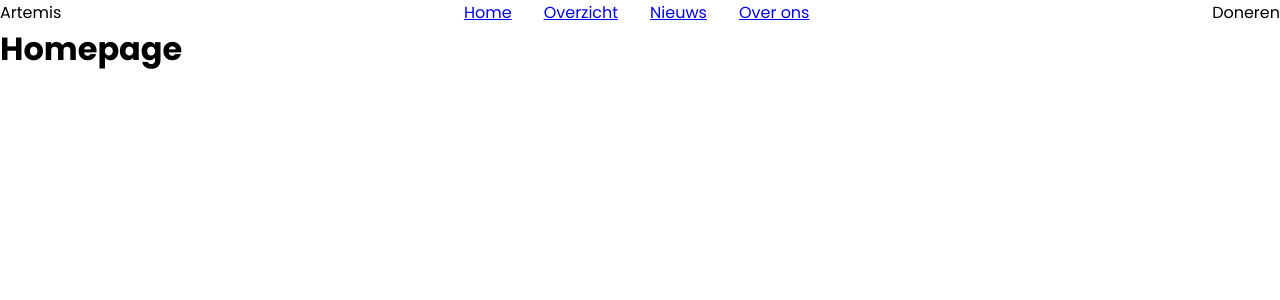
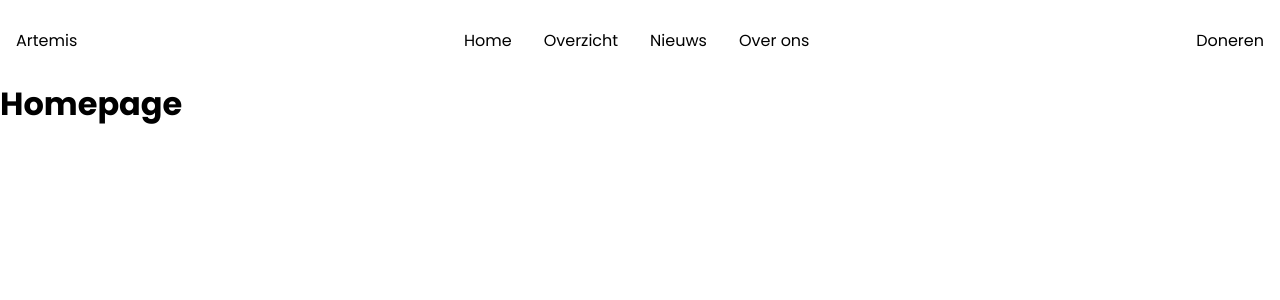
Before and after one commit to Markiesch/Artemis, a Vue app: page / in a window 1280 px wide. Shown: the top 300 px of the page. Built offline with nearby package versions, Linux system fonts and the light colour scheme.

Commit message:
Added scroll variables

```diff
--- a/src/App.vue
+++ b/src/App.vue
@@ -7,13 +7,43 @@
 
 <script setup lang="ts">
 import Navigation from "./components/Navigation.vue";
+
+const root = document.documentElement;
+
+function updateScroll() {
+  const scrollTop = window.scrollY || document.documentElement.scrollTop;
+  root.style.setProperty("--scroll", -scrollTop + "px");
+}
+
+updateScroll();
+window.addEventListener("scroll", updateScroll);
 </script>
 
-<style>
+<style lang="scss">
+:root {
+  --primary-color: #eb7252;
+  --secondary-color: #144739;
+  --text-color: hsla(0, 0%, 0%, 0.7);
+  --nav-height: 5rem;
+  --scroll: 0;
+}
+
 * {
   margin: 0;
   padding: 0;
   box-sizing: border-box;
   font-family: "Poppins", sans-serif;
 }
+
+nav,
+section {
+  max-width: 90rem;
+  margin: 0 auto;
+  padding: 0 1rem;
+}
+
+a {
+  text-decoration: none;
+  color: inherit;
+}
 </style>
```
